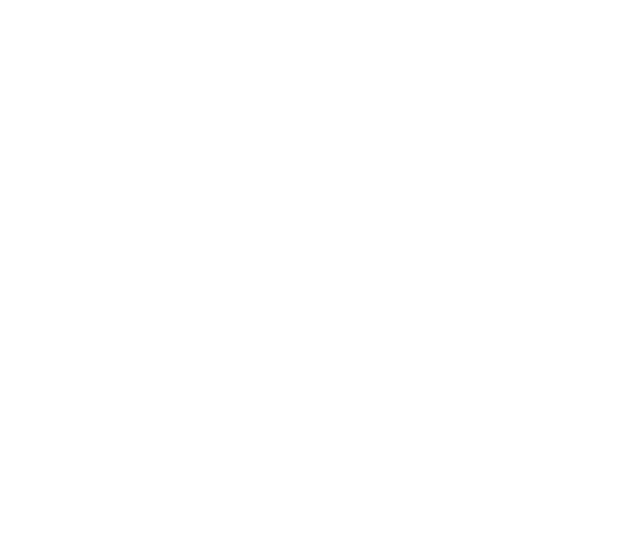
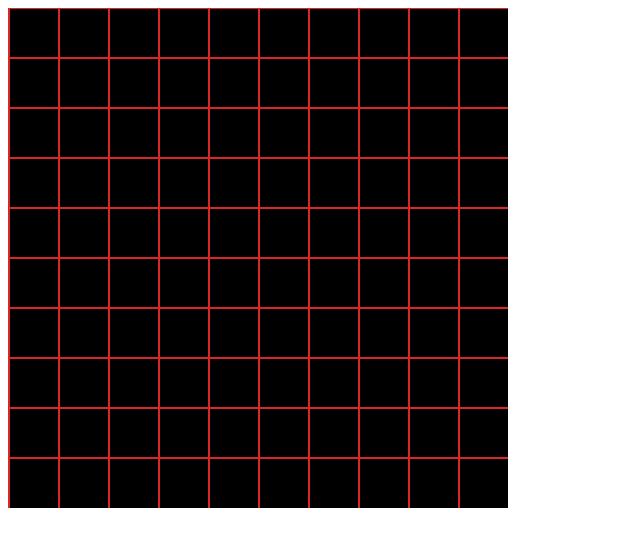
Before and after one commit to Adophilus/playing-with-grids, a website built with Parcel: page index.html in a window 1280 px wide. Shown: the whole page, without its empty margins (0-640 px from the left). Built offline with nearby package versions, Linux system fonts and the light colour scheme.

Commit message:
updated the canvas

```diff
--- a/index.html
+++ b/index.html
@@ -8,7 +8,7 @@
 </head>
 
 <body>
-  <div id="app"></div>
+  <canvas></canvas>
   <script type="module" src="src/main.ts"></script>
 </body>
 
```
